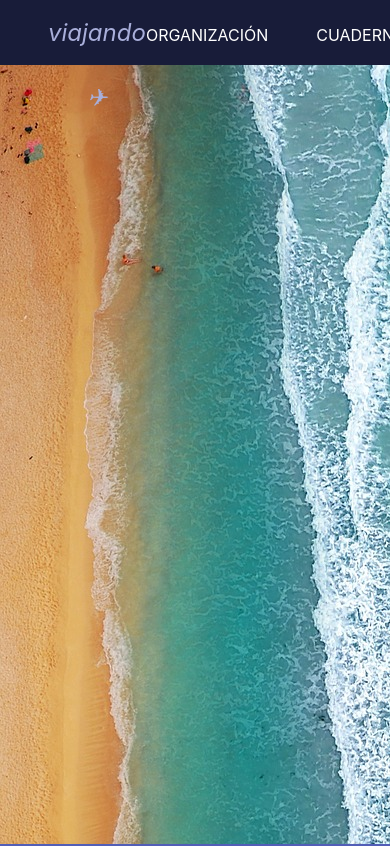
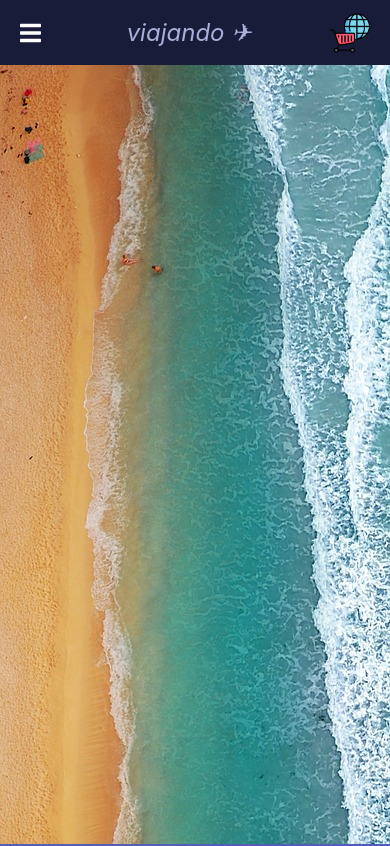
Before and after one commit to caamlg/viajando-ecommerce, a React (Create React App) app: page / in a window 390 px wide. Shown: the top 846 px of the page. Built offline with nearby package versions, Linux system fonts and the light colour scheme.

Commit message:
responsive navbar primera parte

```diff
--- a/package.json
+++ b/package.json
@@ -11,6 +11,7 @@
     "@testing-library/user-event": "^12.8.3",
     "react": "^17.0.2",
     "react-dom": "^17.0.2",
+    "react-icons": "^4.3.1",
     "react-scripts": "4.0.3",
     "web-vitals": "^1.1.2"
   },
--- a/src/components/CartWidget.css
+++ b/src/components/CartWidget.css
@@ -1,6 +1,12 @@
 .cart-icon {
-    width: 40px;
-    height: 40px;
-    margin-top: 10px;
+    max-width: 40px;
+    max-height: 40px;
     padding-right: 20px;
 }
+
+@media (max-width: 1199px) {
+    .cart-icon {
+        order: 3;
+        flex: 0 3 30%;
+    }
+}
--- a/src/components/CartWidget.js
+++ b/src/components/CartWidget.js
@@ -4,8 +4,6 @@ import './CartWidget.css';
 
 export const CartWidget = () => {
     return (
-        <div>
             <img src={cartImage} alt="carrito" className="cart-icon"/>
-        </div>
     )
 }
--- a/src/components/NavBar.css
+++ b/src/components/NavBar.css
@@ -10,6 +10,7 @@
     background-color: #181C39;
     display: flex;
     justify-content: space-between;
+    align-items: center;
   }
 
   .nav div.brand {
@@ -59,5 +60,32 @@
   }
 
   .nav div.main_list ul li a:hover {
+    padding-bottom: 5px;
     border-bottom:#525EB7 solid 2px;
   }
+@media (min-width: 1200px) {
+  .nav .hamburger {
+    display: none;
+  }
+}
+
+@media (max-width: 1199px) {
+
+  .nav .hamburger {
+    order: 0;
+    cursor: pointer;
+    margin-left: 5%;
+    flex: 0 3 10%;
+    position: absolute;
+  }
+
+  .nav div.brand {
+    order: 2;
+    flex: 0 0.5 60%;
+  }
+
+  .nav div.main_list ul {
+    display: none;
+  }
+
+}
--- a/src/components/NavBar.js
+++ b/src/components/NavBar.js
@@ -1,11 +1,15 @@
 import React from 'react';
 import {CartWidget} from './CartWidget.js'
 import './NavBar.css';
+import { FontAwesomeIcon } from '@fortawesome/react-fontawesome'
+import { faBars } from '@fortawesome/free-solid-svg-icons'
 
 export const NavBar = () => {
+
     return (
         <nav className="nav">
             <div className="brand">viajando ✈</div>
+            <FontAwesomeIcon icon={faBars} className="hamburger" />
             <div id="mainListDiv" className="main_list">
             <ul className="navlinks">
                 <li><a href="/#">Organización</a></li>
@@ -15,7 +19,7 @@ export const NavBar = () => {
                 <li><a href="/#">Mochilas y valijas</a></li>
             </ul>
             </div>
-            <CartWidget />
+            <CartWidget/>
         </nav>
     )
 }
```
Also changed, not shown: src/components/ItemCount.js (line endings or trailing spaces), 1 other file (tests, documents, lock files or other folders).
